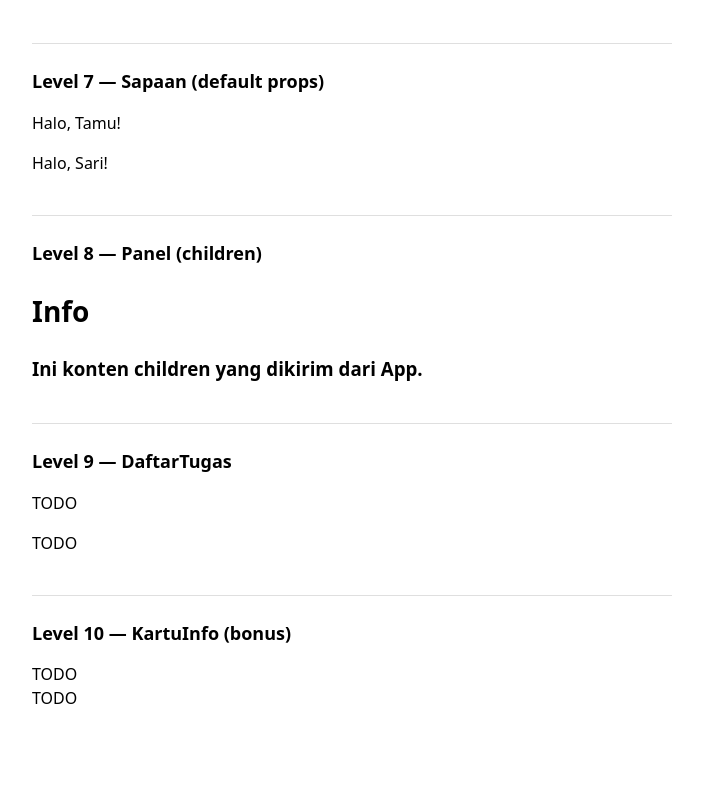
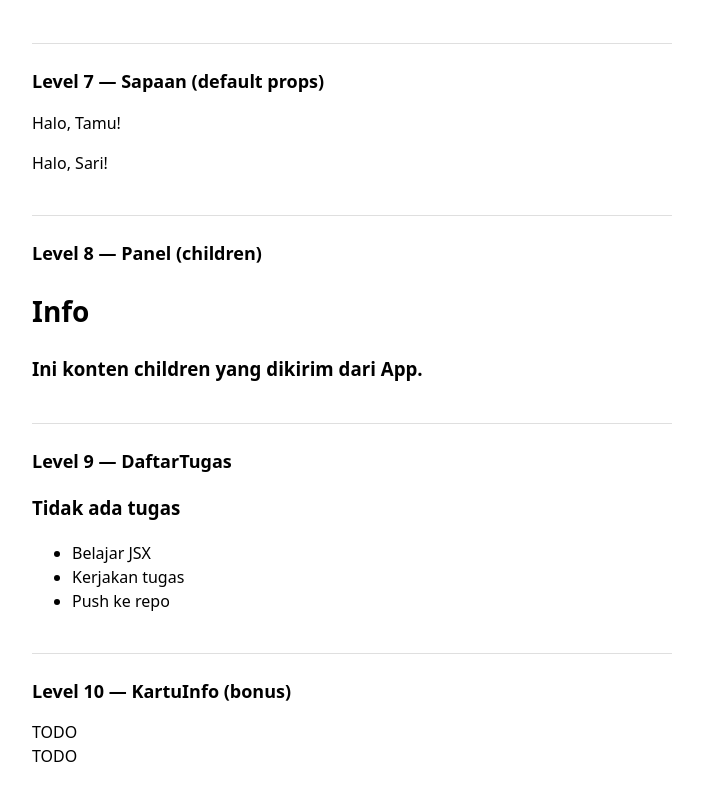
Before and after one commit to webdev-if-its/frontend-5053241025, a React (Vite) app in the folder pertemuan-02/: page / in a window 1280 px wide. Shown: the part 1399-2199 px from the top of the page, without its empty margins (288-991 px from the left). Before the commit the page ends 2173 px from the top, so only its background shows below. Built offline with nearby package versions, Linux system fonts and the light colour scheme.

Commit message:
Pertemuan-02: Level 9 selesai

```diff
--- a/pertemuan-02/src/components/DaftarTugas.tsx
+++ b/pertemuan-02/src/components/DaftarTugas.tsx
@@ -3,6 +3,21 @@
 // <ul> berisi satu <li> per tugas — WAJIB beri `key` yang tepat di tiap
 // <li> (React akan mencatat warning kalau key hilang/salah, dan itu
 // dicek otomatis). Lihat SOAL.md untuk kontrak lengkap.
-export function DaftarTugas(props: any) {
-  return <p>TODO</p>
+
+interface Tugas {
+  tugas: string[]
 }
+
+export function DaftarTugas({ tugas }: Tugas) {
+  if (tugas.length === 0) {
+    return <h3>Tidak ada tugas</h3>
+  }
+
+  return (
+    <ul>
+      {tugas.map((item) => (
+        <li key={item}>{item}</li>
+      ))}
+    </ul>
+  )
+}
```
